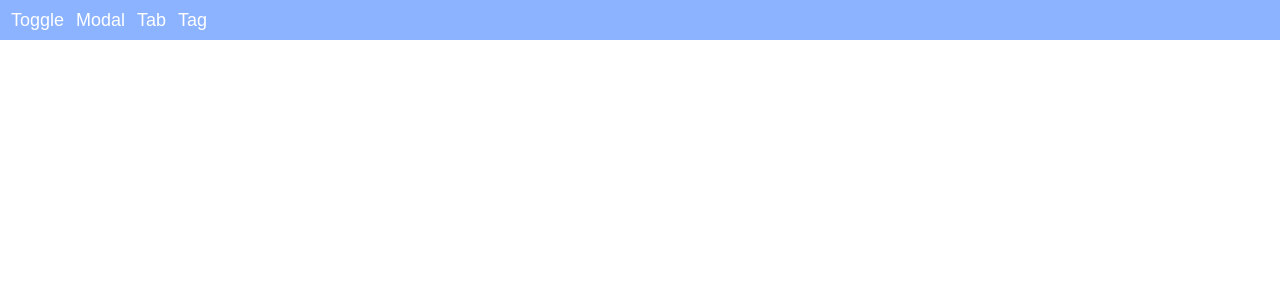
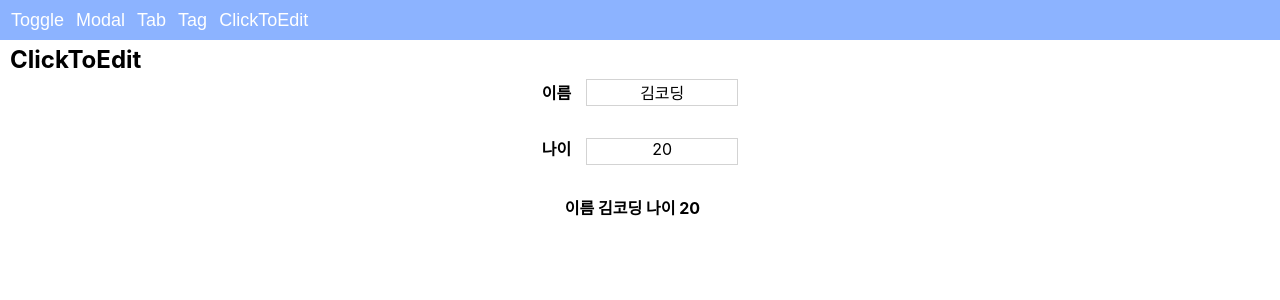
Before and after one commit to grappe96/frontend-practice, a React (Create React App) app in the folder custom-component/: page /clickToEdit in a window 1280 px wide. Shown: the top 300 px of the page. Built offline with nearby package versions, Linux system fonts and the light colour scheme.

Commit message:
Create ClickToEdit Component
src/App.css: set App component height
src/App.js: add ClickToEdit link
src/component/ClickToEdit.js: ClickToEdit Component
src/css/clickToEdit.css: ClickToEdit style css

```diff
--- a/custom-component/src/App.css
+++ b/custom-component/src/App.css
@@ -1,5 +1,6 @@
 .App {
   text-align: center;
+  height: 100%;
 }
 
 .App-header {
@@ -24,3 +25,8 @@
 .App-button:hover {
   color: #416bbe;
 }
+
+#root {
+  width: 100%;
+  height: 100vh;
+}
--- a/custom-component/src/App.js
+++ b/custom-component/src/App.js
@@ -4,6 +4,7 @@ import Toggle from './component/Toggle';
 import Modal from './component/Modal';
 import Tab from './component/Tab';
 import Tag from './component/Tag';
+import ClickToEdit from './component/ClickToEdit';
 
 function App() {
   return (
@@ -21,12 +22,16 @@ function App() {
         <Link to="/tag" className="link">
           <button className="App-button">Tag</button>
         </Link>
+        <Link to="/clickToEdit" className="link">
+          <button className="App-button">ClickToEdit</button>
+        </Link>
       </header>
       <Routes>
         <Route path="/" element={<Toggle />} />
         <Route path="/modal" element={<Modal />} />
         <Route path="/tab" element={<Tab />} />
         <Route path="/tag" element={<Tag />} />
+        <Route path="/clickToEdit" element={<ClickToEdit />} />
       </Routes>
     </div>
   );
--- /dev/null
+++ b/custom-component/src/component/ClickToEdit.js
@@ -0,0 +1,112 @@
+import { useState, useRef } from 'react';
+import '../css/common.css';
+import '../css/clickToEdit.css';
+
+function ClickToEdit() {
+  const nameRef = useRef(null);
+  const ageRef = useRef(null);
+
+  const [name, setName] = useState('김코딩');
+  const [age, setAge] = useState('20');
+  const [typedName, setTypedName] = useState('김코딩');
+  const [typedAge, setTypedAge] = useState('20');
+  const [isNameFocused, setIsNameFocused] = useState(false);
+  const [isAgeFocused, setIsAgeFocused] = useState(false);
+
+  const bodyClickHandler = (e) => {
+    if (isNameFocused && e.target !== document.getElementById('name')) {
+      setIsNameFocused(false);
+      setNewName();
+    }
+    if (isAgeFocused && e.target !== document.getElementById('age')) {
+      setIsAgeFocused(false);
+      setNewAge();
+    }
+  };
+
+  const setNewName = () => {
+    if (typedName.trim() !== '') setName(typedName);
+  };
+  const nameChangeHandler = (e) => {
+    setTypedName(e.target.value);
+  };
+  const nameKeyPressHandler = (e) => {
+    if (e.key === 'Enter') {
+      setNewName();
+    }
+  };
+
+  const clickName = async () => {
+    await setIsNameFocused(true);
+    nameRef.current.focus();
+  };
+
+  const setNewAge = () => {
+    if (typedAge.trim() !== '') setAge(typedAge);
+  };
+  const ageChangeHandler = (e) => {
+    setTypedAge(e.target.value);
+  };
+  const ageKeyPressHandler = (e) => {
+    if (e.key === 'Enter') {
+      setNewAge();
+    }
+  };
+  const clickAge = async () => {
+    await setIsAgeFocused(true);
+    ageRef.current.focus();
+  };
+
+  return (
+    <>
+      <div className="title">ClickToEdit</div>
+      <div className="ClickToEdit-body" onClick={(e) => bodyClickHandler(e)}>
+        {isNameFocused ? (
+          <div className="focus">
+            <label htmlFor="name">이름</label>
+            <input
+              ref={nameRef}
+              type="text"
+              id="name"
+              value={typedName}
+              onChange={(e) => nameChangeHandler(e)}
+              onKeyPress={(e) => nameKeyPressHandler(e)}
+            ></input>
+          </div>
+        ) : (
+          <div className="blur">
+            <label>이름</label>
+            <div className="box">
+              <span onClick={clickName}>{name}</span>
+            </div>
+          </div>
+        )}
+        {isAgeFocused ? (
+          <div className="focus">
+            <label htmlFor="age">나이</label>
+            <input
+              ref={ageRef}
+              type="text"
+              id="age"
+              value={typedAge}
+              onChange={(e) => ageChangeHandler(e)}
+              onKeyPress={(e) => ageKeyPressHandler(e)}
+            ></input>
+          </div>
+        ) : (
+          <div className="blur">
+            <label>나이</label>
+            <div className="box">
+              <span onClick={clickAge}>{age}</span>
+            </div>
+          </div>
+        )}
+        <label>
+          이름 {name} 나이 {age}
+        </label>
+      </div>
+    </>
+  );
+}
+
+export default ClickToEdit;
--- /dev/null
+++ b/custom-component/src/css/clickToEdit.css
@@ -0,0 +1,32 @@
+.ClickToEdit-body {
+  width: 100%;
+  height: 100%;
+}
+
+.box {
+  display: inline-block;
+  border: 1px solid lightgray;
+  width: 150px;
+  height: 25px;
+  margin-bottom: 30px;
+}
+
+input:focus {
+  outline: 2px solid skyblue;
+  border: 2px solid black;
+}
+
+label {
+  font-weight: bold;
+  margin-right: 15px;
+}
+
+.focus {
+  margin-bottom: 30px;
+}
+
+input {
+  width: 150px;
+  height: 25px;
+  text-align: center;
+}
```
